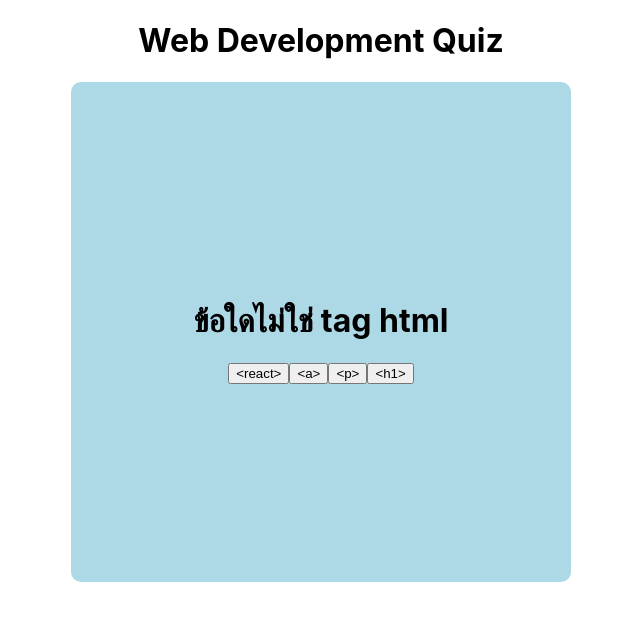
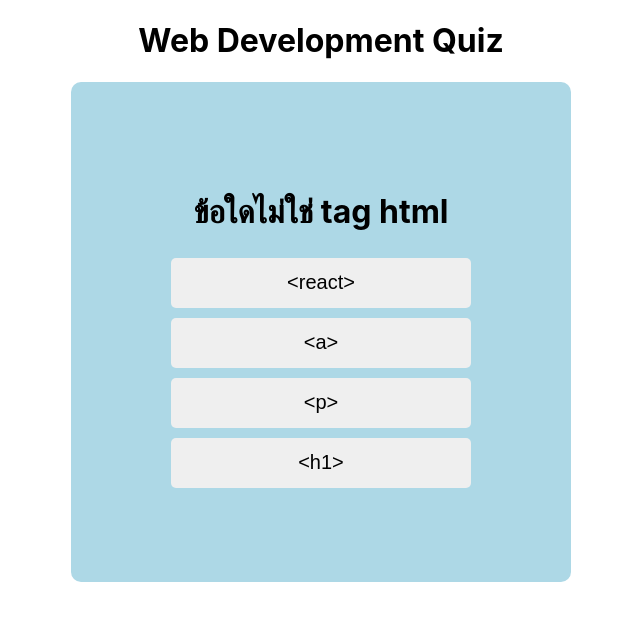
Before and after one commit to Nwpatt/React-Workshop, a React (Create React App) app in the folder quiz-app/: page / in a window 1280 px wide. Both pictures are taken after a click on the button "เริ่มทำแบบข้อสอบ". Shown: the top 620 px of the page, without its empty margins (319-959 px from the left). Built offline with nearby package versions, Linux system fonts and the light colour scheme.

Commit message:
Update App.css

```diff
--- a/quiz-app/src/App.css
+++ b/quiz-app/src/App.css
@@ -17,7 +17,7 @@
   align-items: center;
 }
 
-.menu button{
+.menu button, .quiz button{
   width: 300px;
   height: 50px;
   margin: 5px;
```
